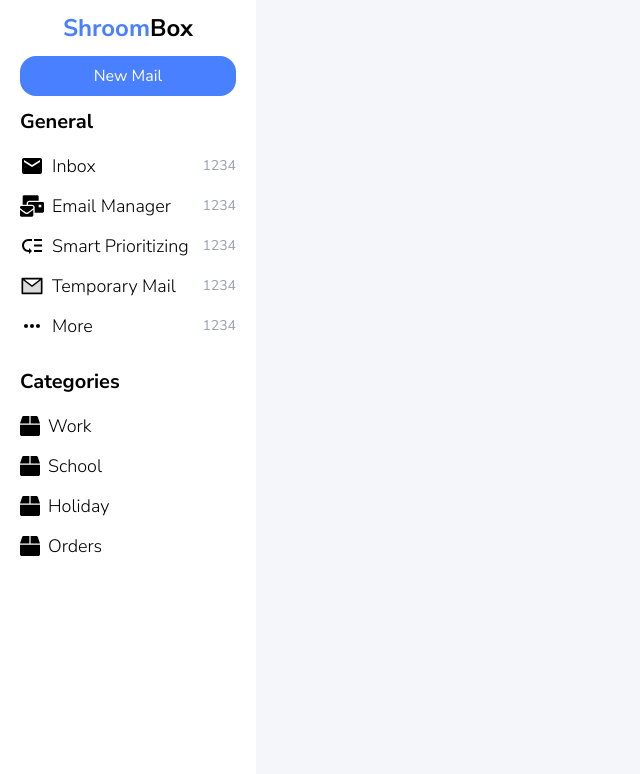
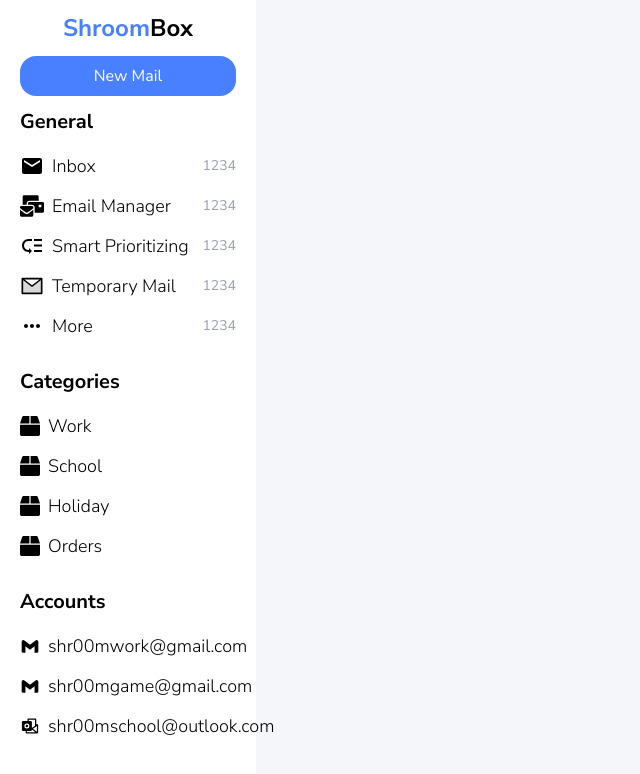
Before and after one commit to shr00m335/shroomBox, a React (Vite) app: page / in a window 1280 px wide. Shown: the top 774 px of the page, without its empty margins (0-640 px from the left). Built offline with nearby package versions, Linux system fonts and the light colour scheme.

Commit message:
Added Sidebar Accounts Section

```diff
--- a/src/components/sidebar/Sidebar.tsx
+++ b/src/components/sidebar/Sidebar.tsx
@@ -1,4 +1,5 @@
 import { BlueButton } from "../Buttons";
+import SidebarAccounts from "./accounts/Accounts";
 import SidebarCategory from "./category/Category";
 import SidebarGeneral from "./general/General";
 
@@ -12,6 +13,7 @@ const Sidebar: React.FC = () => {
       <BlueButton>New Mail</BlueButton>
       <SidebarGeneral />
       <SidebarCategory />
+      <SidebarAccounts />
     </div>
   );
 };
--- /dev/null
+++ b/src/components/sidebar/accounts/AccountItem.tsx
@@ -0,0 +1,20 @@
+interface SidebarAccountItemProps {
+  icon: React.ReactNode;
+  label: string;
+}
+
+const SidebarAccountItem = ({
+  icon,
+  label,
+}: SidebarAccountItemProps): React.ReactNode => {
+  return (
+    <button className="flex items-center my-3 w-full">
+      <>
+        {icon}
+        <p className="text-lg ml-2 font-light">{label}</p>
+      </>
+    </button>
+  );
+};
+
+export default SidebarAccountItem;
--- /dev/null
+++ b/src/components/sidebar/accounts/Accounts.tsx
@@ -0,0 +1,27 @@
+import { BiLogoGmail } from "react-icons/bi";
+import { PiMicrosoftOutlookLogoFill } from "react-icons/pi";
+import SidebarAccountItem from "./AccountItem";
+
+const SidebarAccounts = (): React.ReactNode => {
+  return (
+    <div className="flex flex-col items-start my-3">
+      <p className="font-bold text-xl">Accounts</p>
+      <div className="py-1">
+        <SidebarAccountItem
+          label="shr00mwork@gmail.com"
+          icon={<BiLogoGmail size={20} />}
+        />
+        <SidebarAccountItem
+          label="shr00mgame@gmail.com"
+          icon={<BiLogoGmail size={20} />}
+        />
+        <SidebarAccountItem
+          label="shr00mschool@outlook.com"
+          icon={<PiMicrosoftOutlookLogoFill size={20} />}
+        />
+      </div>
+    </div>
+  );
+};
+
+export default SidebarAccounts;
```
